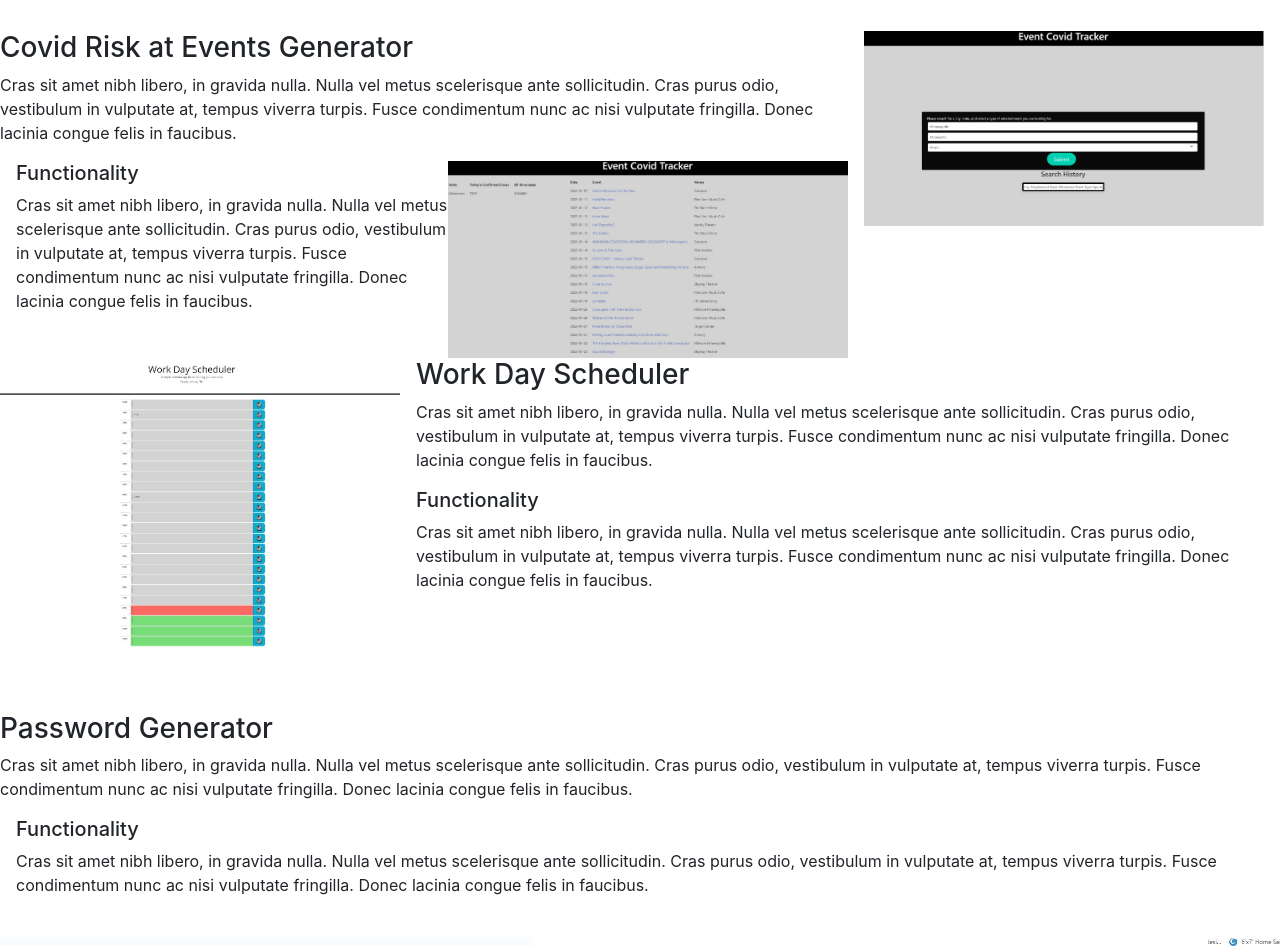
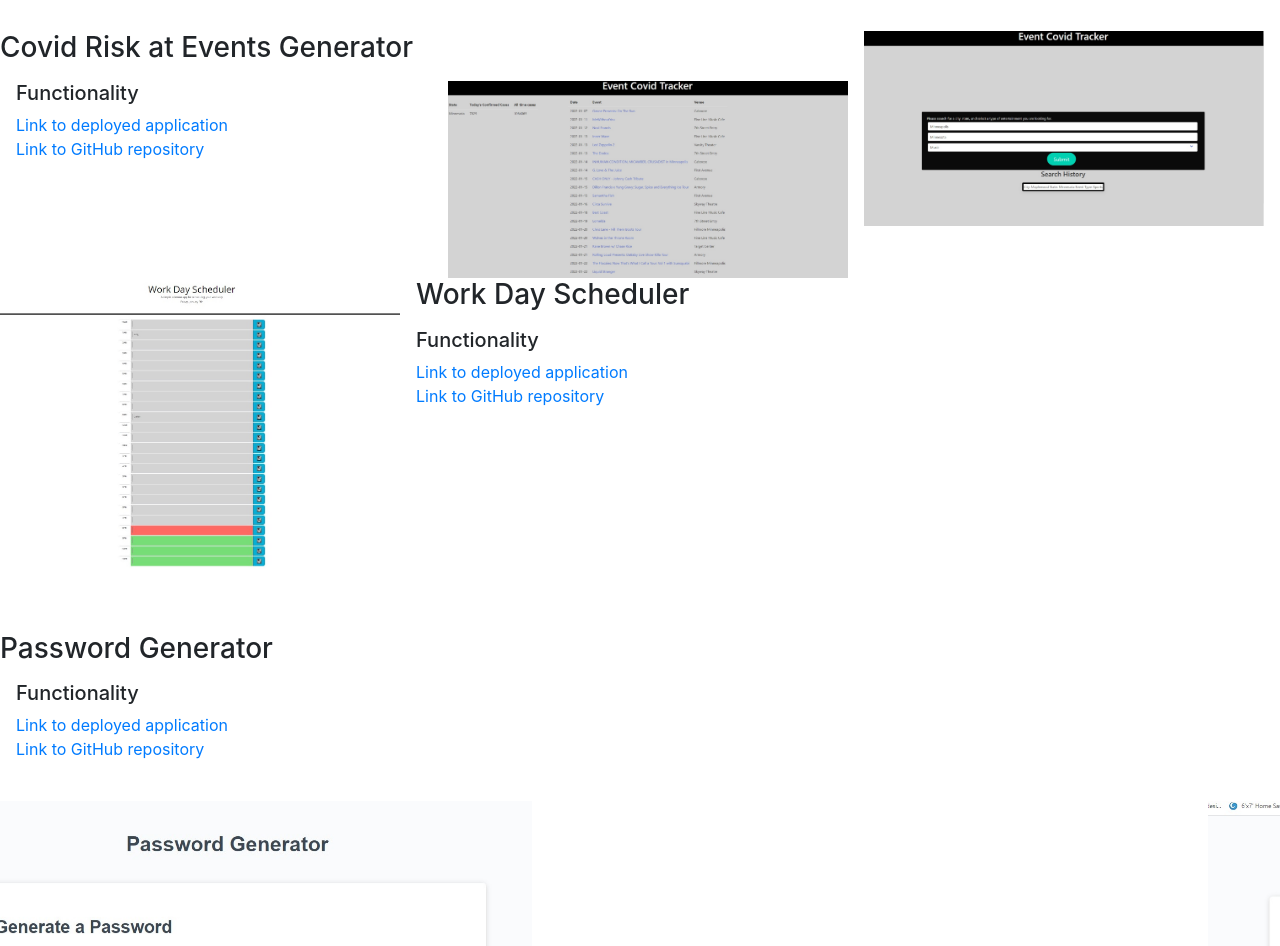
Before and after one commit to karpx033/Portfolio, a plain HTML site: page index.html in a window 1280 px wide. Shown: the part 500-1446 px from the top of the page. Drawn offline with nearby package versions, Linux system fonts and the light colour scheme.

Commit message:
updating third party profiles and attaching links

```diff
--- a/index.html
+++ b/index.html
@@ -28,7 +28,7 @@
               <a class="nav-link" href="https://www.linkedin.com/in/louis-karp-7bb23a86/" target="_blank">LinkedIn</a>
             </li>
             <li class="nav-item">
-              <a class="nav-link" href="./assets/Louis Karp - Resume.pdf" download>Resume</a>
+              <a class="nav-link" href="./assets/Louis Karp - Resume.pdf" target="_blank" download="Louis Karp-Resume">Resume</a>
             </li>
           </ul>
           <span class="navbar-text" id="contact">
@@ -53,7 +53,7 @@
       <div class="media">
         <div class="media-body">
           <h3 class="mt-0">Covid Risk at Events Generator</h3>
-          Cras sit amet nibh libero, in gravida nulla. Nulla vel metus scelerisque ante sollicitudin. Cras purus odio, vestibulum in vulputate at, tempus viverra turpis. Fusce condimentum nunc ac nisi vulputate fringilla. Donec lacinia congue felis in faucibus.
+
 
           <div class="media mt-3">
             <a class="mr-3" href="#">
@@ -61,7 +61,10 @@
             </a>
             <div class="media-body">
               <h5 class="mt-0">Functionality</h5>
-              Cras sit amet nibh libero, in gravida nulla. Nulla vel metus scelerisque ante sollicitudin. Cras purus odio, vestibulum in vulputate at, tempus viverra turpis. Fusce condimentum nunc ac nisi vulputate fringilla. Donec lacinia congue felis in faucibus.
+              <a href="https://skruphold.github.io/Project-1/">Link to deployed application</a>
+              <br>
+              <a href="https://github.com/Skruphold/Project-1">Link to GitHub repository</a>
+
             </div>
             <img src="./assets/Event Covid Tracker Results Page.jpg" id="projectHeadimg" class="mr-3" alt="Covid Risk at Events Generator Results Page">
           </div>
@@ -73,13 +76,15 @@
         <img src="./assets/Work Day Scheduler Main Page.jpg" id="projectHeadimg2" class="mr-3" alt="...">
         <div class="media-body">
           <h3 class="mt-0">Work Day Scheduler</h3>
-          Cras sit amet nibh libero, in gravida nulla. Nulla vel metus scelerisque ante sollicitudin. Cras purus odio, vestibulum in vulputate at, tempus viverra turpis. Fusce condimentum nunc ac nisi vulputate fringilla. Donec lacinia congue felis in faucibus.
+
 
           <div class="media mt-3">
 
             <div class="media-body">
               <h5 class="mt-0">Functionality</h5>
-              Cras sit amet nibh libero, in gravida nulla. Nulla vel metus scelerisque ante sollicitudin. Cras purus odio, vestibulum in vulputate at, tempus viverra turpis. Fusce condimentum nunc ac nisi vulputate fringilla. Donec lacinia congue felis in faucibus.
+              <a href="https://karpx033.github.io/Day_Planner_Take_2/">Link to deployed application</a>
+              <br>
+              <a href="https://github.com/karpx033/Day_Planner_Take_2">Link to GitHub repository</a>
             </div>
           </div>
         </div>
@@ -87,7 +92,7 @@
       <div class="media">
         <div class="media-body">
           <h3 class="mt-0">Password Generator</h3>
-          Cras sit amet nibh libero, in gravida nulla. Nulla vel metus scelerisque ante sollicitudin. Cras purus odio, vestibulum in vulputate at, tempus viverra turpis. Fusce condimentum nunc ac nisi vulputate fringilla. Donec lacinia congue felis in faucibus.
+
 
           <div class="media mt-3">
             <a class="mr-3" href="#">
@@ -95,7 +100,9 @@
             </a>
             <div class="media-body" id="skinnyBlurb">
               <h5 class="mt-0">Functionality</h5>
-              Cras sit amet nibh libero, in gravida nulla. Nulla vel metus scelerisque ante sollicitudin. Cras purus odio, vestibulum in vulputate at, tempus viverra turpis. Fusce condimentum nunc ac nisi vulputate fringilla. Donec lacinia congue felis in faucibus.
+              <a href="https://karpx033.github.io/Homework3/">Link to deployed application</a>
+              <br>
+              <a href="https://github.com/karpx033/Homework3">Link to GitHub repository</a>
             </div>
           </div>
         </div>
```
